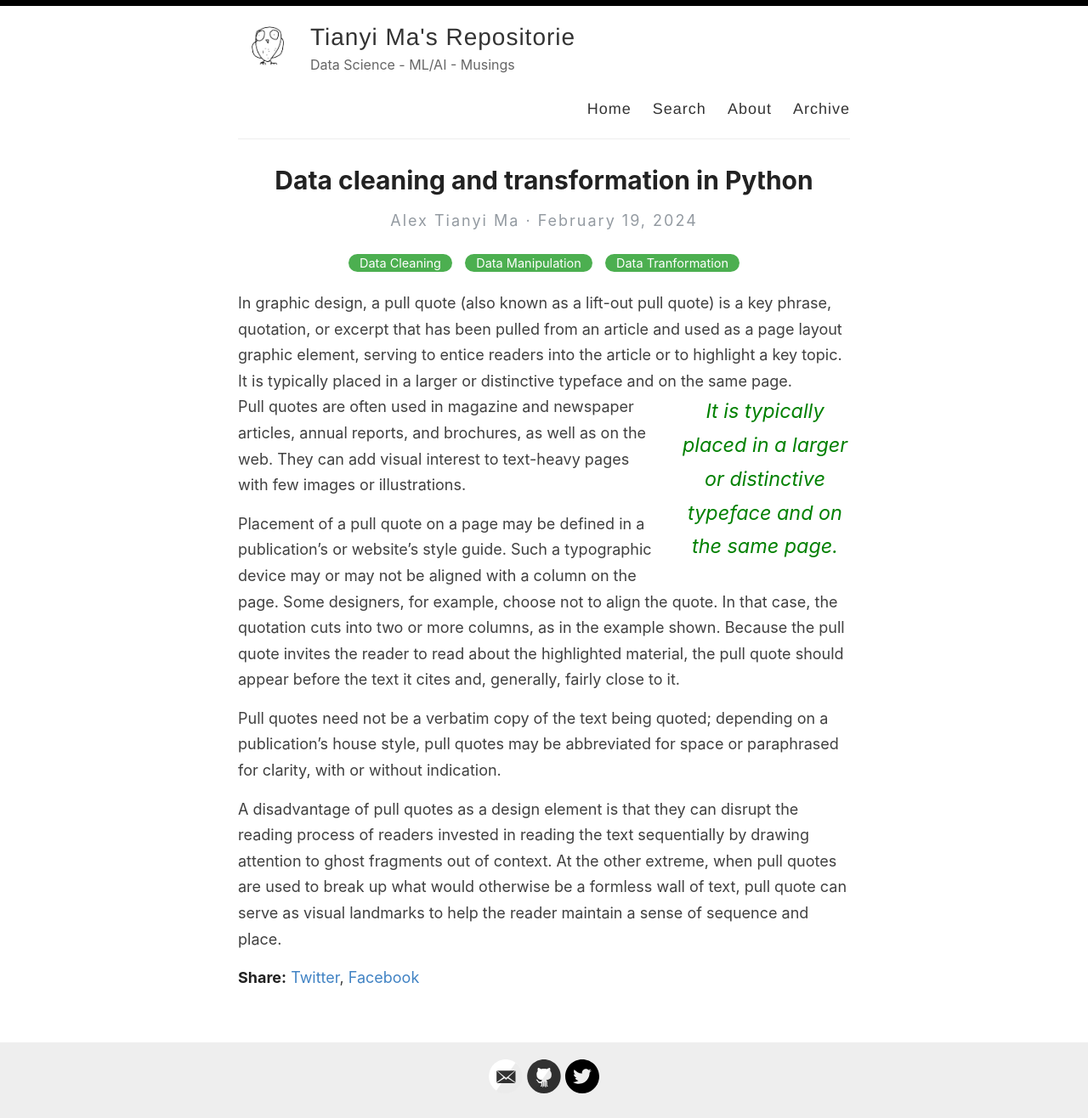
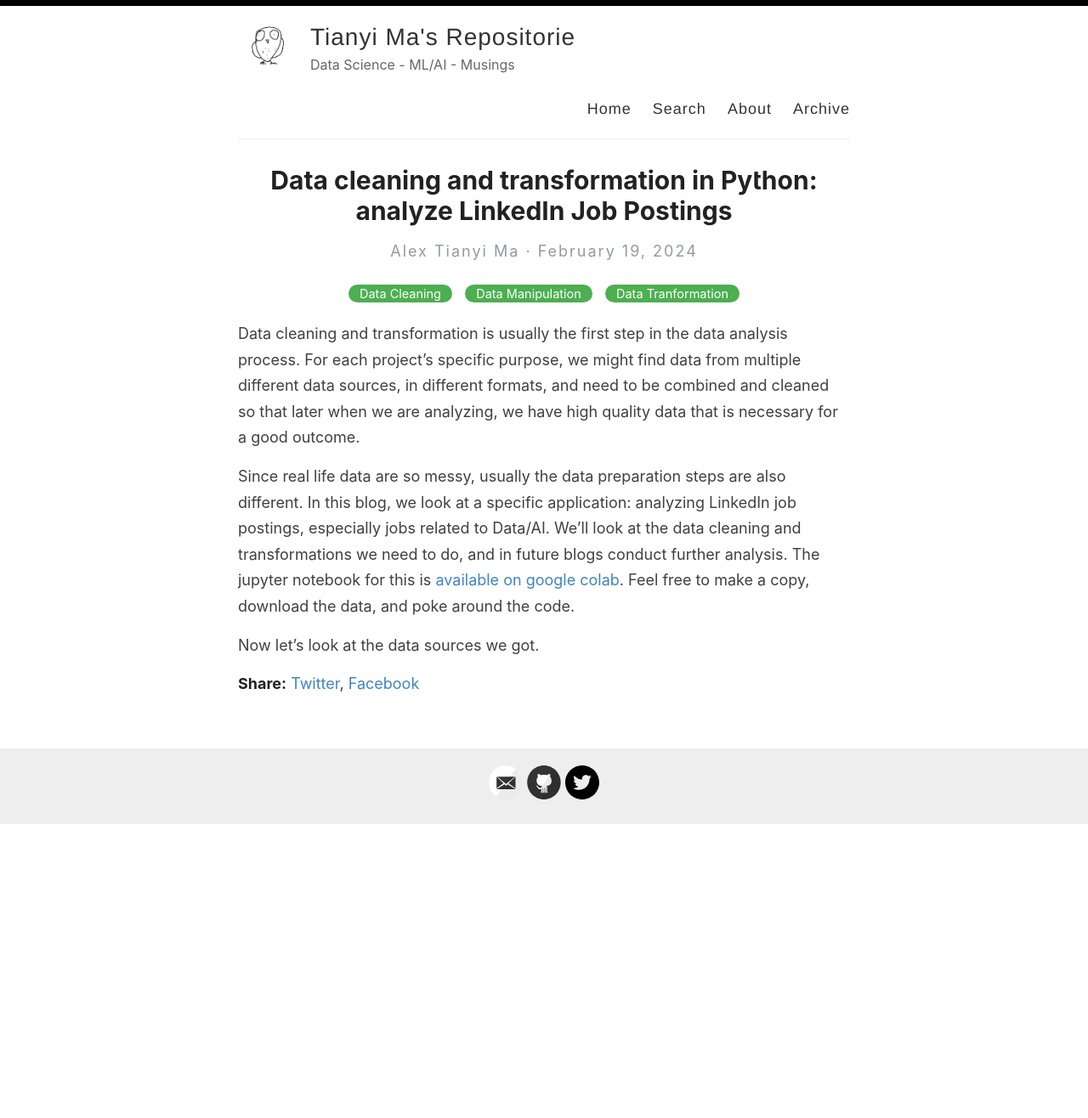
Before and after one commit to tianyimasf/ai, a Jekyll site: the page built from _posts/2024-2-19-data-cleaning.md, in a window 1280 px wide. Shown: the whole page at 85% size. Built offline with Jekyll 4.4.1, drawn with Linux system fonts in a browser that asks for light colours; after the commit the page ends 970 px from its top, so only the background shows below that.

Commit message:
start a new blog: data cleaning with linkedin analysis

```diff
--- a/_posts/2024-2-19-data-cleaning.md
+++ b/_posts/2024-2-19-data-cleaning.md
@@ -1,14 +1,12 @@
 ---
 layout: post
-title: Data cleaning and transformation in Python
+title: "Data cleaning and transformation in Python: analyze LinkedIn Job Postings"
 categories: [Data Cleaning, Data Manipulation, Data Tranformation]
 excerpt: In graphic design, a pull quote (also known as a lift-out pull quote) is a key phrase, quotation, or excerpt that has been pulled from an article and used as a page layout graphic element, serving to entice readers into the article or to highlight a key topic.
 ---
 
-In graphic design, a pull quote (also known as a lift-out pull quote) is a key phrase, quotation, or excerpt that has been pulled from an article and used as a page layout graphic element, serving to entice readers into the article or to highlight a key topic. {% include pullquote.html quote="It is typically placed in a larger or distinctive typeface and on the same page." %} Pull quotes are often used in magazine and newspaper articles, annual reports, and brochures, as well as on the web. They can add visual interest to text-heavy pages with few images or illustrations.
+Data cleaning and transformation is usually the first step in the data analysis process. For each project's specific purpose, we might find data from multiple different data sources, in different formats, and need to be combined and cleaned so that later when we are analyzing, we have high quality data that is necessary for a good outcome.
 
-Placement of a pull quote on a page may be defined in a publication's or website's style guide. Such a typographic device may or may not be aligned with a column on the page. Some designers, for example, choose not to align the quote. In that case, the quotation cuts into two or more columns, as in the example shown. Because the pull quote invites the reader to read about the highlighted material, the pull quote should appear before the text it cites and, generally, fairly close to it.
+Since real life data are so messy, usually the data preparation steps are also different. In this blog, we look at a specific application: analyzing LinkedIn job postings, especially jobs related to Data/AI. We'll look at the data cleaning and transformations we need to do, and in future blogs conduct further analysis. The jupyter notebook for this is [available on google colab](https://colab.research.google.com/drive/1X-l681ONO4KBlak7Pf4-JfGUloOP1549?usp=sharing). Feel free to make a copy, download the data, and poke around the code.
 
-Pull quotes need not be a verbatim copy of the text being quoted; depending on a publication's house style, pull quotes may be abbreviated for space or paraphrased for clarity, with or without indication.
-
-A disadvantage of pull quotes as a design element is that they can disrupt the reading process of readers invested in reading the text sequentially by drawing attention to ghost fragments out of context. At the other extreme, when pull quotes are used to break up what would otherwise be a formless wall of text, pull quote can serve as visual landmarks to help the reader maintain a sense of sequence and place.
+Now let's look at the data sources we got.
```
